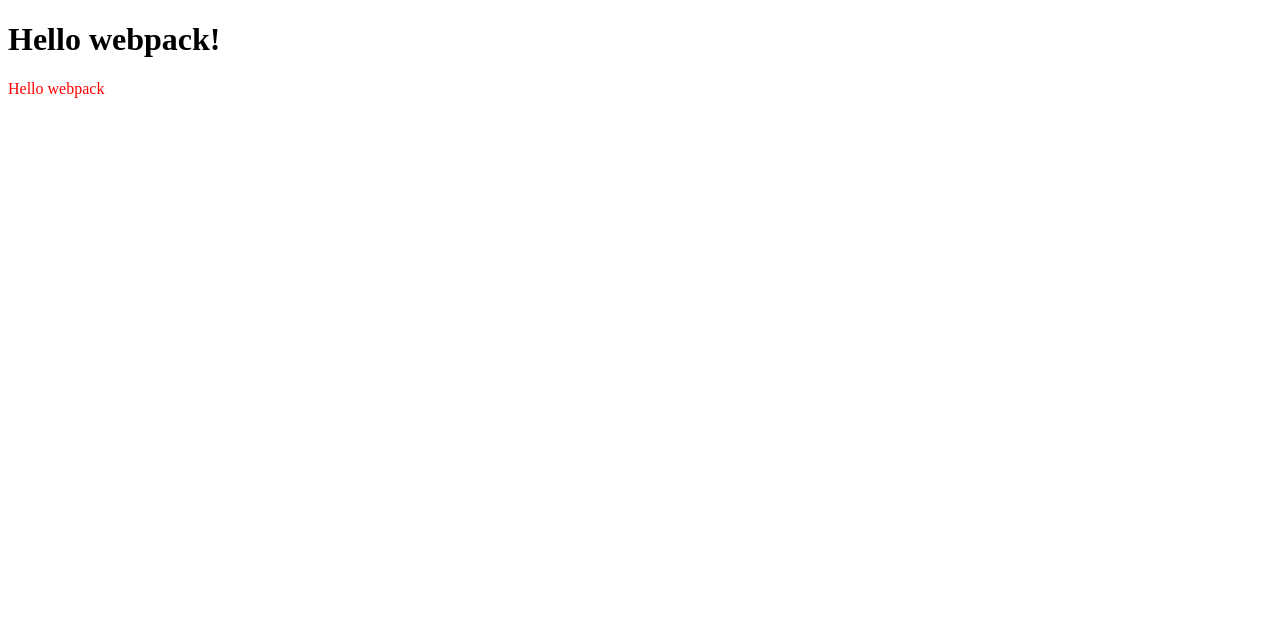
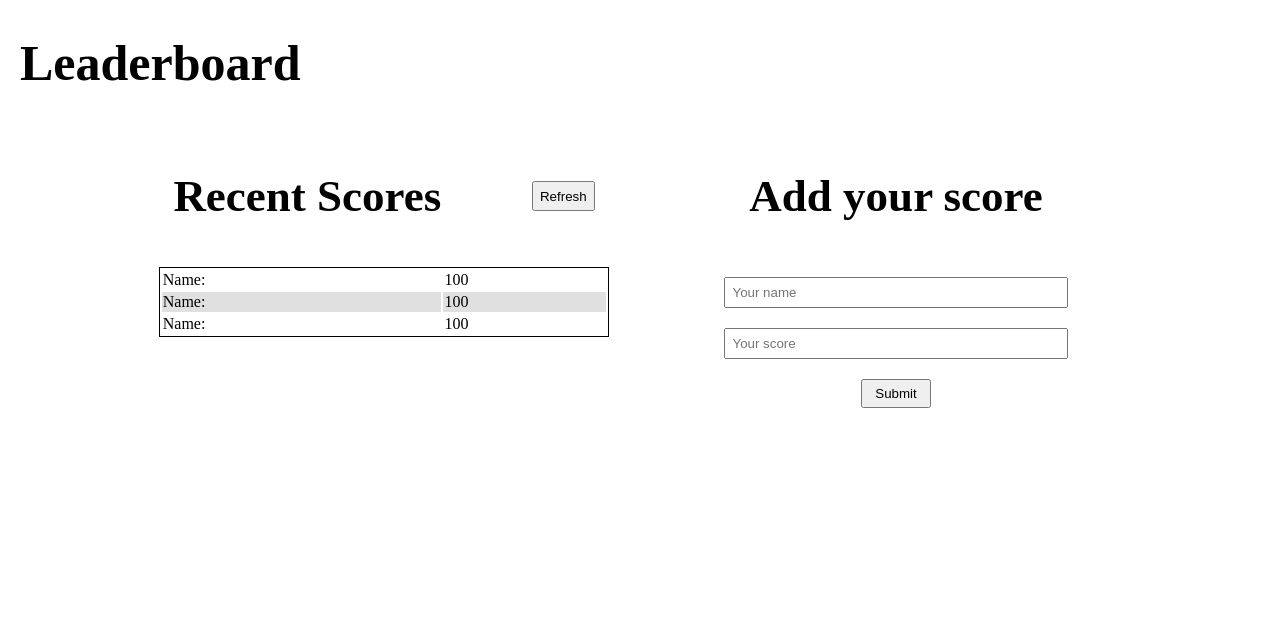
Before and after one commit to elassis/leaderboard_repository, a website built with webpack: page src/index.html in a window 1280 px wide. Built offline with nearby package versions, Linux system fonts and the light colour scheme.

Commit message:
Add Html layout

```diff
--- a/package.json
+++ b/package.json
@@ -37,6 +37,7 @@
     "webpack-dev-server": "^3.11.2"
   },
   "dependencies": {
+    "bootstrap": "^5.1.0",
     "lodash": "^4.17.21"
   }
 }
--- a/src/index.html
+++ b/src/index.html
@@ -3,9 +3,10 @@
 <head>
     <meta charset="UTF-8">
     <meta name="viewport" content="width=device-width, initial-scale=1.0">
-    <title>Wbpack Exercise</title>
+
+    <title>LeaderBoard</title>
 </head>
 <body>
-    <h1>Hello webpack!</h1>
+
 </body>
 </html>
--- a/src/index.js
+++ b/src/index.js
@@ -1,13 +1,8 @@
-import _ from 'lodash';
 import './style.css';
+import renderLayout from './layout.js';
+
 function component() {
-  const element = document.createElement('div');
-
- // Lodash, now imported by this script
-  element.innerHTML = _.join(['Hello', 'webpack'], ' ');
-  element.classList.add('hello');
-
-  return element;
+  renderLayout();
 }
 
-document.body.appendChild(component());
+window.onload = component();
--- /dev/null
+++ b/src/layout.js
@@ -0,0 +1,40 @@
+export default function renderLayout() {
+  const title = `<h1>Leaderboard</h1>
+  <div class="row">
+    <div class="col-1">
+      <div class="c1-r1">
+        <h3>Recent Scores</h3>
+        <button>Refresh</button>
+      </div>
+      <div class="c1-r2">
+        <table>
+          <tr>
+            <td>Name:</td>
+            <td>100</td>
+          </tr>
+          <tr>
+            <td>Name:</td>
+            <td>100</td>
+          </tr>
+          <tr>
+           <td>Name:</td>
+           <td>100</td>
+          </tr>
+        </table>
+      </div>
+    </div>
+    <div class="col-2">
+      <div class="c2-r1">
+        <h3>Add your score</h3>
+      </div>
+      <div>
+        <form>
+          <input type="text" placeholder="Your name">
+          <input type="text" placeholder="Your score">
+          <input type="submit">
+        </form>
+      </div>
+    </div>
+  </div>`;
+  document.body.innerHTML = title;
+}
--- a/src/style.css
+++ b/src/style.css
@@ -1,3 +1,76 @@
-.hello{
-  color:red;
+body {
+  margin: 0 20px;
+  padding: 0;
 }
+
+h1 {
+  font-size: 50px;
+}
+
+.row {
+  width: 80vw;
+  display: flex;
+  margin: auto;
+}
+
+.col-1 {
+  width: 50%;
+  height: 500px;
+}
+
+.col-2 {
+  width: 50%;
+  height: 500px;
+}
+
+.c1-r1,
+.c1-r2,
+.c2-r1 {
+  display: flex;
+  align-items: center;
+  justify-content: space-around;
+}
+
+h3 {
+  font-size: 45px;
+}
+
+button {
+  display: block;
+  height: 30px;
+}
+
+table {
+  width: 88%;
+  border: 1px solid;
+  background-color: #fff;
+}
+
+tr:nth-child(even) {
+  background-color: #e0e0e0;
+}
+
+tr:nth-child(odd) {
+  background-color: #fff;
+}
+
+form {
+  width: 100%;
+  display: flex;
+  flex-direction: column;
+  box-sizing: border-box;
+}
+
+input[type="text"] {
+  width: 67%;
+  margin: 10px auto;
+  padding: 6px;
+  box-sizing: border-box;
+}
+
+input[type="submit"] {
+  padding: 5px;
+  width: 70px;
+  display: block;
+  margin: 10px auto;
+}
```
Also changed, not shown: webpack.config.js (+4 -3 lines), dist/index.html, 1 other file.
